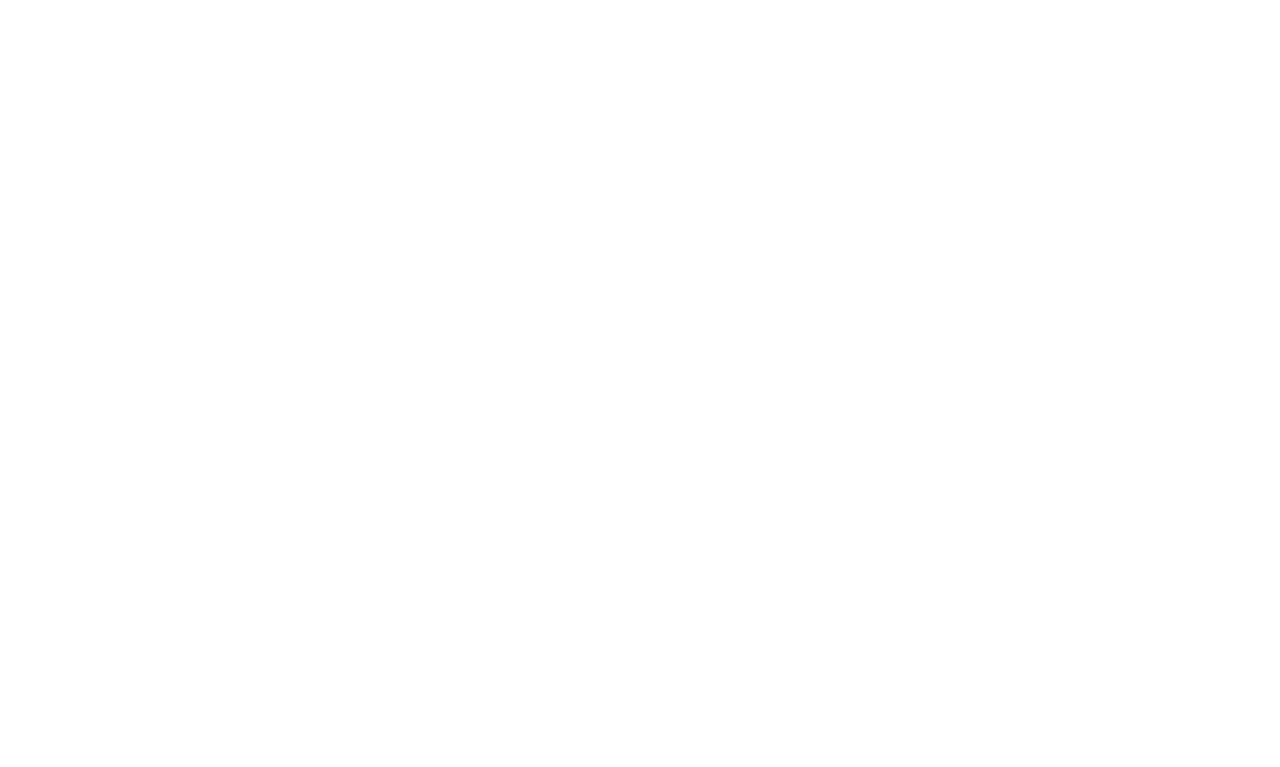
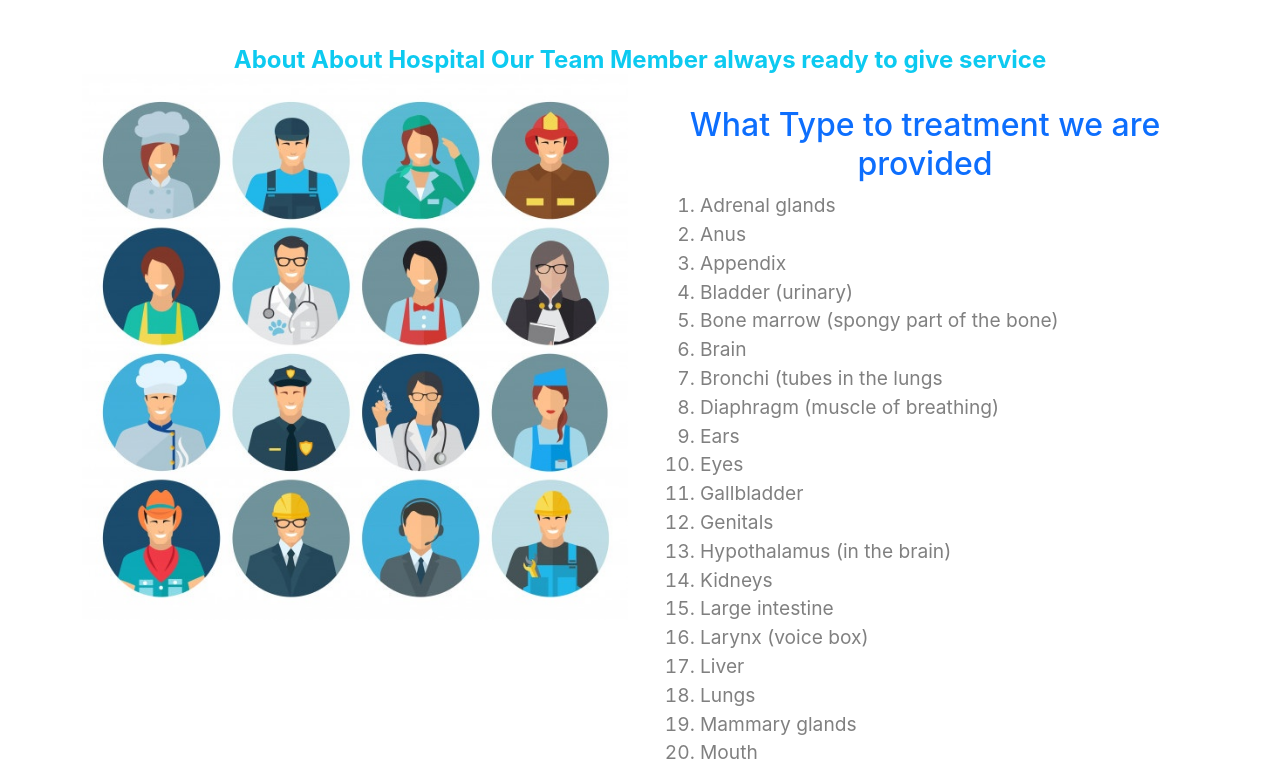
Before and after one commit to rimonhossain12/medical-website-firebase, a React (Create React App) app: page /about in a window 1280 px wide. Shown: the part 933-1700 px from the top of the page. Before the commit the page ends 800 px from the top, so only its background shows below. Built offline with nearby package versions, Linux system fonts and the light colour scheme.

Commit message:
service added

```diff
--- /dev/null
+++ b/src/component/Home/AboutUs/About.css
@@ -0,0 +1,4 @@
+li{
+    font-size: 1.2rem;
+    color: gray;
+}
--- a/src/component/Home/AboutUs/About.js
+++ b/src/component/Home/AboutUs/About.js
@@ -1,14 +1,53 @@
 import React from 'react';
+import {  Col, Row } from 'react-bootstrap';
 import Footer from '../Footer/Footer';
-import Home from '../Home';
+import Header from '../Header/Header';
+import aboutImg from '../../../images/about/2.jpg';
+import './About.css';
+
+
 
 const About = () => {
     return (
         <div>
-            <h2>This is about</h2>
-            {/* <Home></Home>
-            <h2 className="fw-bold fs-1000">This is about us page</h2>
-            <Footer></Footer> */}
+            <Header></Header>
+            <div className="container mt-5">
+                <h4 className="text-info fw-bold">About About Hospital Our Team Member always ready to give service</h4>
+                <Row xs={1} md={2} lg={2} className="g-4">
+                    <Col className="mt-3">
+                    <img src={aboutImg} alt="" />
+                    </Col>
+
+                    <Col className="mt-5">
+                    <h2 className="text-primary">What Type to treatment we are provided</h2>
+                    <ol className="text-start ms-3">
+                            <li>Adrenal glands</li>
+                            <li>Anus</li>
+                            <li>Appendix</li>
+                            <li>Bladder (urinary)</li>
+                            <li>Bone marrow (spongy part of the bone)</li>
+                            <li>Brain</li>
+                            <li>Bronchi (tubes in the lungs</li>
+                            <li>Diaphragm (muscle of breathing)</li>
+                            <li>Ears</li>
+                            <li>Eyes</li>
+                            <li>Gallbladder</li>
+                            <li>Genitals</li>
+                            <li>Hypothalamus (in the brain)</li>
+                            <li>Kidneys</li>
+                            <li>Large intestine</li>
+                            <li>Larynx (voice box)</li>
+                            <li>Liver</li>
+                            <li>Lungs</li>
+                            <li>Mammary glands</li>
+                            <li>Mouth</li>
+                    </ol>
+                    </Col>
+
+                </Row>
+            </div>
+
+            <Footer></Footer>
         </div>
     );
 };
--- a/src/component/Home/Home.js
+++ b/src/component/Home/Home.js
@@ -1,5 +1,4 @@
 import React from 'react';
-import About from './AboutUs/About';
 import Footer from './Footer/Footer';
 import Header from './Header/Header';
 import Service from './Service/Service';
@@ -8,7 +7,6 @@
     return (
         <div>
             <Header></Header>
-            <About></About>
             <Service></Service>
             <Footer></Footer>
         </div>
--- a/src/component/Home/LoadService/LoadService.js
+++ b/src/component/Home/LoadService/LoadService.js
@@ -1,4 +1,5 @@
 import React from 'react';
+import Header from '../Header/Header';
 import './LoadService.css';
 
 const LoadService = (props) => {
--- a/src/component/Home/Service/Service.js
+++ b/src/component/Home/Service/Service.js
@@ -1,10 +1,13 @@
 import React, { useEffect, useState } from 'react';
 import { Row } from 'react-bootstrap';
+import Footer from '../Footer/Footer';
+import Header from '../Header/Header';
 import LoadService from '../LoadService/LoadService';
 import './Service.css';
 
 
 const Service = () => {
+
     // load data from local machine
     const [services, setServices] = useState([]);
     useEffect(() => {
@@ -14,6 +17,7 @@
         // .then(data => console.log('data load form lcoal',data))
     }, [])
     return (
+        <div>
             <div className="container -mt-5">
                 <h3 className="mt-5 text-primary mb-5 text-style fs-italic fst-italic">Our Twenty Four hour Emergency service</h3>
                 <Row xs={1} md={2} xl={3} className="g-2">
@@ -26,6 +30,7 @@
                     }
                 </Row>
             </div>
+        </div>
     );
 };
 
```
Also changed, not shown: src/images/about/1.jpg (added), src/images/about/2.jpg (added). Lines whose indentation alone changed are shown as unchanged.
